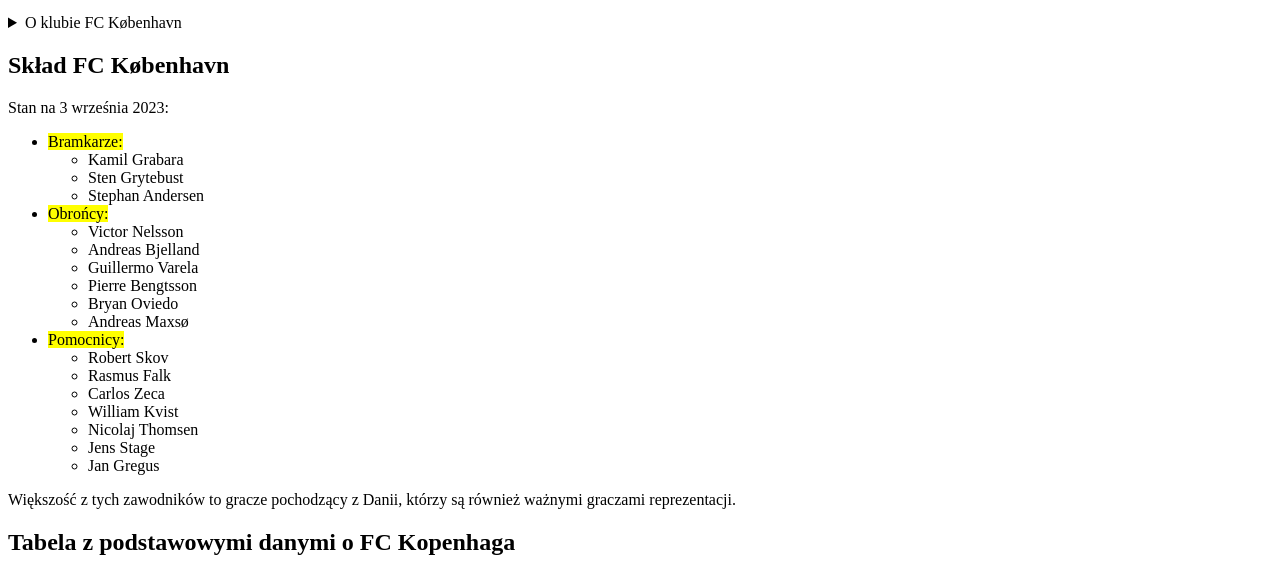
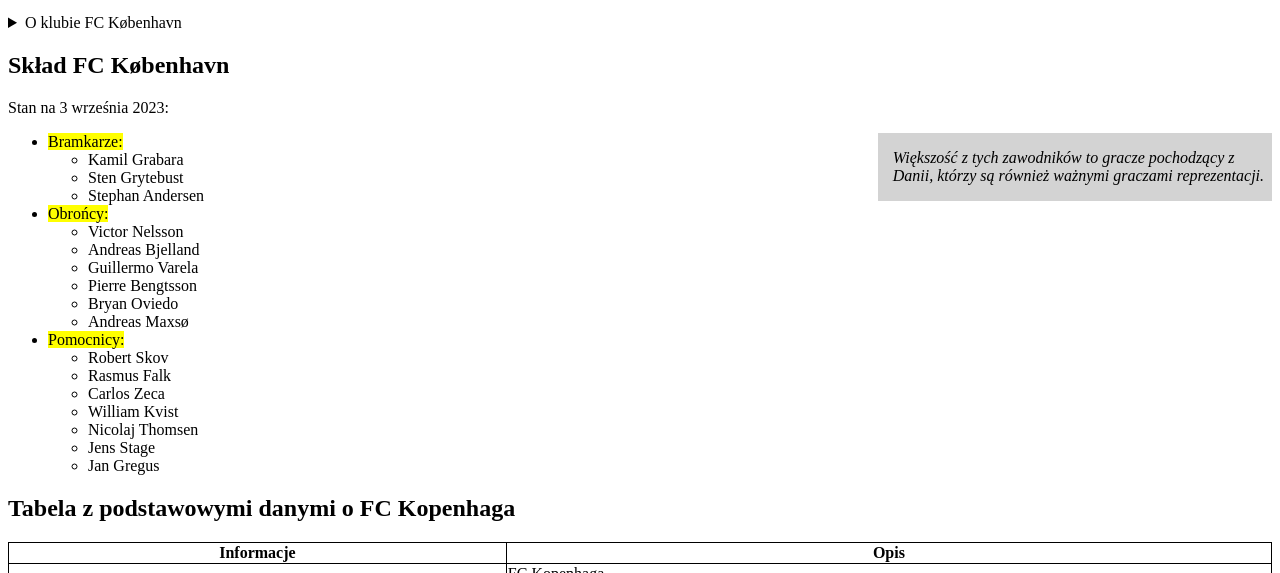
Before and after one commit to Warblade7/Programming-web-systems, a plain HTML site: page strona1.html in a window 1280 px wide. Shown: the part 154-727 px from the top of the page. Drawn offline with Linux system fonts and the light colour scheme.

Commit message:
added aside css styling

```diff
--- a/strona1.html
+++ b/strona1.html
@@ -11,6 +11,14 @@
         }
         table, th, td {
             border: 1px solid black;
+        }
+        aside {
+            width: 30%;
+            padding-left: 15px;
+            margin-left: 15px;
+            float: right;
+            font-style: italic;
+            background-color: lightgray;
         }
     </style>
     <title>FC København - przybliżenie klubu</title>
@@ -37,6 +45,9 @@
         <section>
             <h2>Skład FC København</h2>
             <p>Stan na 3 września 2023:</p>
+            <aside>
+                <p>Większość z tych zawodników to gracze pochodzący z Danii, którzy są również ważnymi graczami reprezentacji.</p>
+            </aside>
 
             <ul>
                 <li><mark>Bramkarze:</mark>
@@ -71,9 +82,7 @@
                 </li>
             </ul>
         </section>
-        <aside>
-            <p>Większość z tych zawodników to gracze pochodzący z Danii, którzy są również ważnymi graczami reprezentacji.</p>
-        </aside>
+
         <section>
             <a id="statystyki"></a>
 
```
